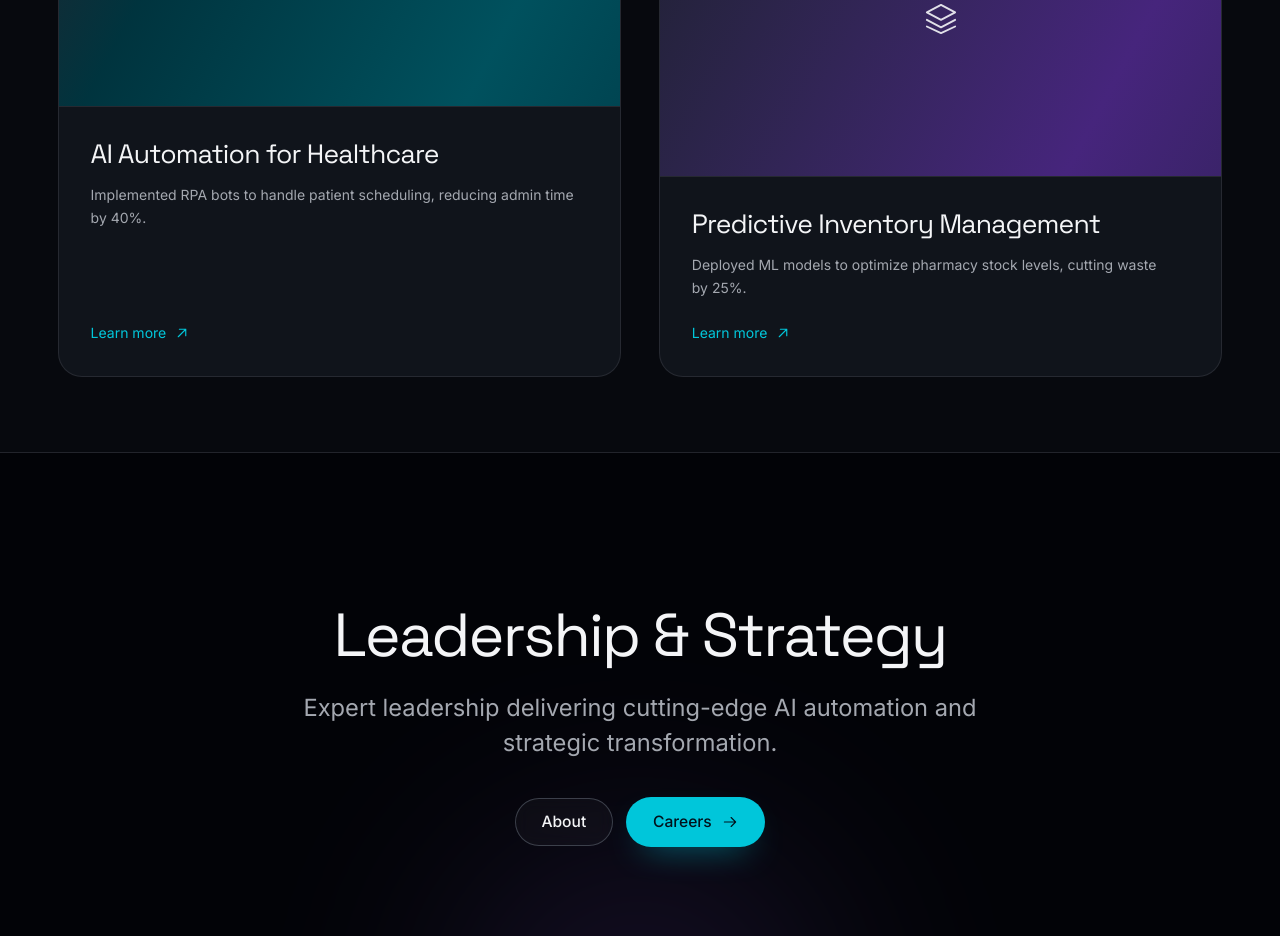
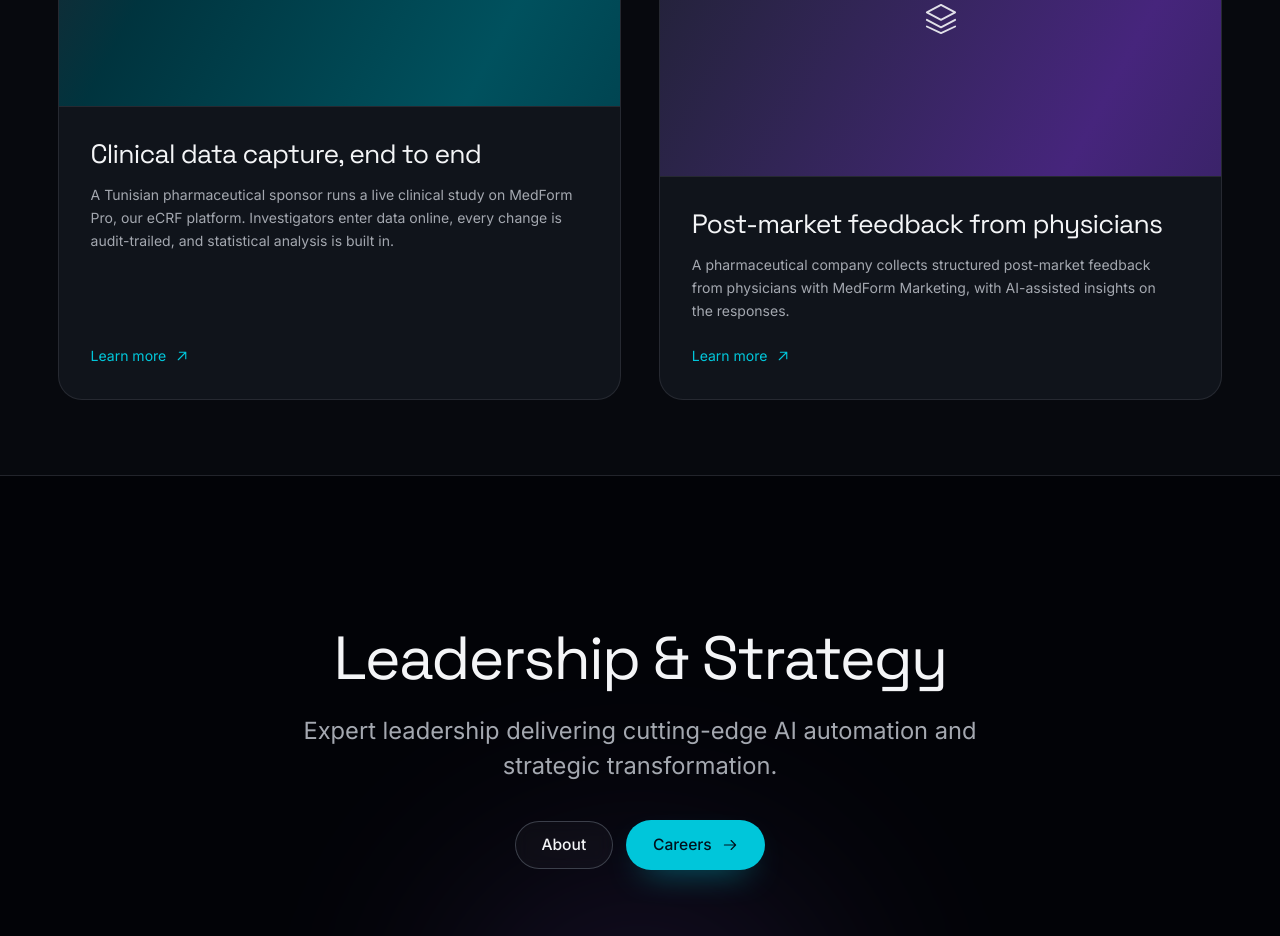
Before and after one commit to Bemyself19/codentrix-site, a React (Vite) app in the folder client/: page / in a window 1280 px wide. Shown: the part 2140-3076 px from the top of the page. Built offline with nearby package versions, Linux system fonts and the light colour scheme.

Commit message:
content: replace generic case studies with MedForm Pro and MedForm Marketing (EN+FR) (#7)

```diff
--- a/client/src/components/home/CaseStudies.jsx
+++ b/client/src/components/home/CaseStudies.jsx
@@ -39,7 +39,7 @@ export default function CaseStudies() {
               <div className="case-body">
                 <h3 className="heading-3">{t(`cases.${item.id}.title`)}</h3>
                 <p className="muted small">{t(`cases.${item.id}.summary`)}</p>
-                <Link to="/services" className="case-link">
+                <Link to="/products" className="case-link">
                   {t('home.cases.more', { defaultValue: 'Learn more' })}
                   <Icon name="arrowUpRight" size={18} />
                 </Link>
--- a/client/src/i18n.js
+++ b/client/src/i18n.js
@@ -222,8 +222,8 @@ const resources = {
       },
 
       cases: {
-        0: { title: 'AI Automation for Healthcare', summary: 'Implemented RPA bots to handle patient scheduling, reducing admin time by 40%.' },
-        1: { title: 'Predictive Inventory Management', summary: 'Deployed ML models to optimize pharmacy stock levels, cutting waste by 25%.' }
+        0: { title: 'Clinical data capture, end to end', summary: 'A Tunisian pharmaceutical sponsor runs a live clinical study on MedForm Pro, our eCRF platform. Investigators enter data online, every change is audit-trailed, and statistical analysis is built in.' },
+        1: { title: 'Post-market feedback from physicians', summary: 'A pharmaceutical company collects structured post-market feedback from physicians with MedForm Marketing, with AI-assisted insights on the responses.' }
       },
 
       careers: {
@@ -505,8 +505,8 @@ const resources = {
       },
 
       cases: {
-        0: { title: 'Automatisation IA pour la Santé', summary: 'Implémentation de bots RPA pour gérer la planification des patients, réduisant le temps administratif de 40%.' },
-        1: { title: 'Gestion Prédictive des Stocks', summary: 'Déploiement de modèles ML pour optimiser les niveaux de stock en pharmacie, coupant le gaspillage de 25%.' }
+        0: { title: 'La collecte de données cliniques, de bout en bout', summary: 'Un promoteur pharmaceutique tunisien conduit une étude clinique en cours sur MedForm Pro, notre plateforme eCRF. Les investigateurs saisissent les données en ligne, chaque modification est tracée, et l\'analyse statistique est intégrée.' },
+        1: { title: 'Le retour des médecins après la mise sur le marché', summary: 'Une entreprise pharmaceutique recueille des retours structurés de médecins après la mise sur le marché avec MedForm Marketing, avec des analyses assistées par l\'IA.' }
       },
 
       careers: {
```
